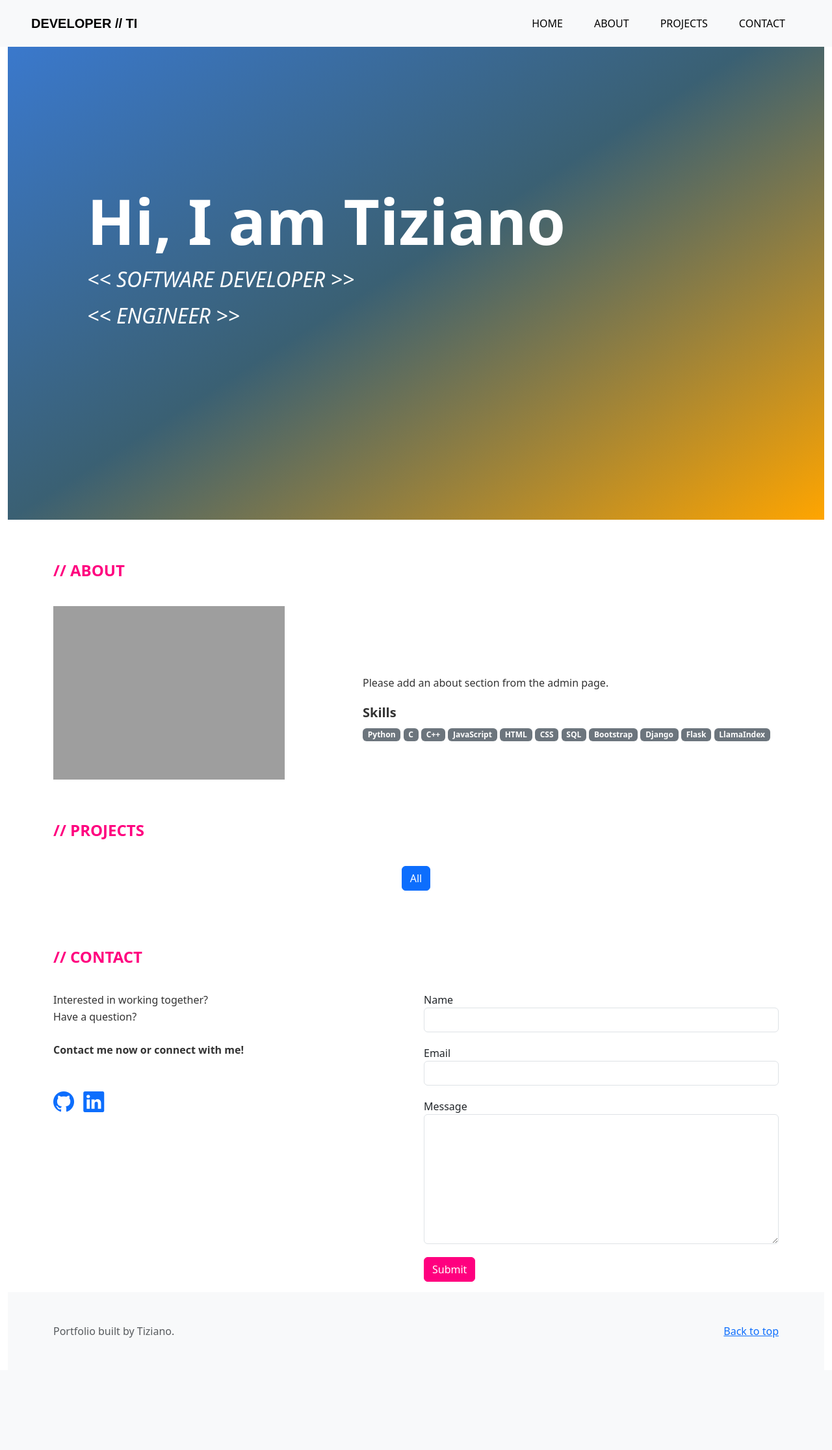
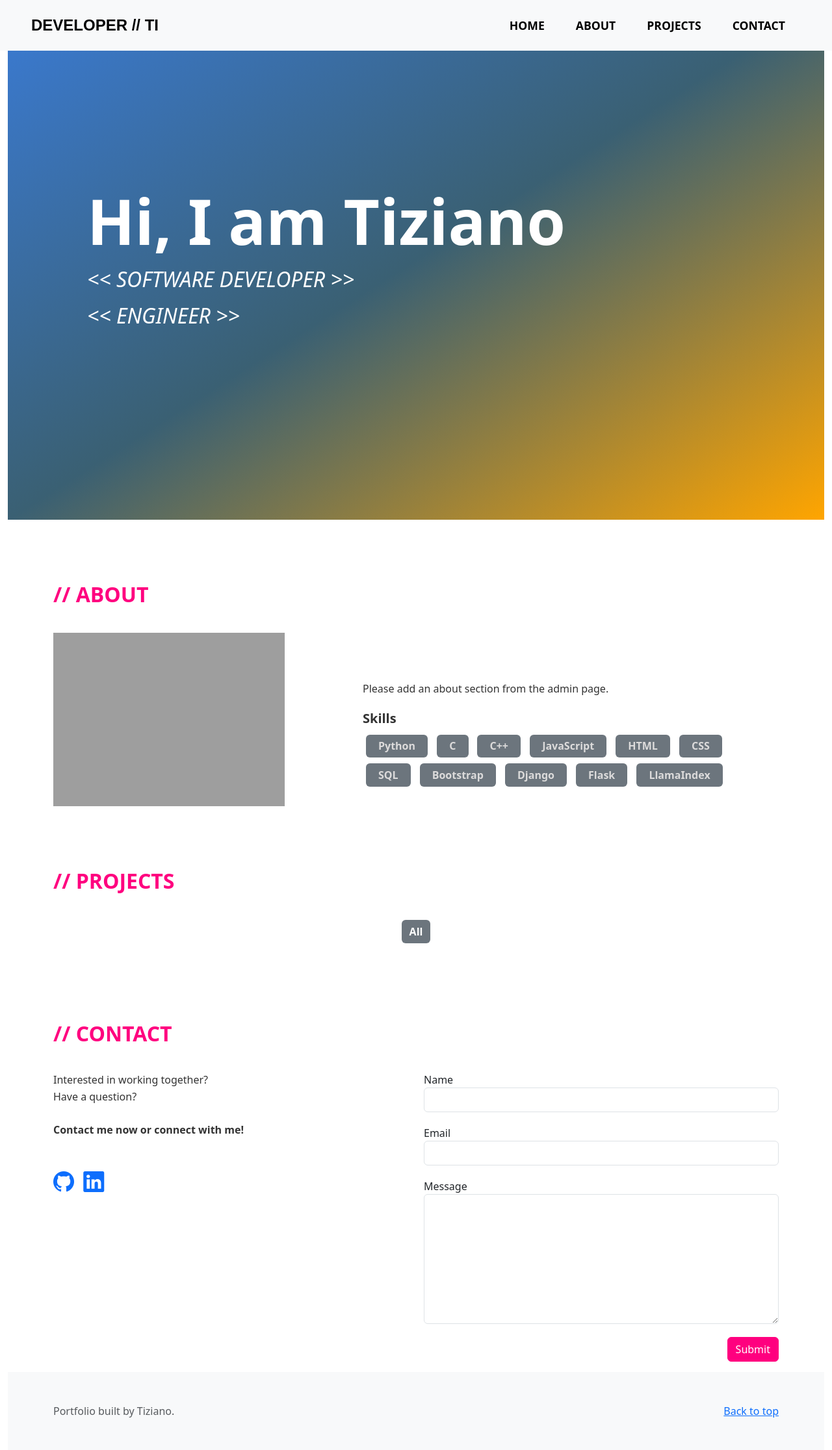
Before and after one commit to tiziaco/portfolio-website, a Django app: page / in a window 1280 px wide. Shown: the whole page at 65% size. Before the commit the page ends 2059 px from the top, so only its background shows below. Run offline with Django 5.2, Linux system fonts and the light colour scheme; data comes from the database, SQL or seed files in the repository; data that the repository does not hold is empty; grey boxes are pictures that could not be loaded.

Commit message:
update style and format all sections

```diff
--- a/portfolio/main/static/css/base.css
+++ b/portfolio/main/static/css/base.css
@@ -8,18 +8,27 @@ html {
 }
 
 .section-title {
-	font-size: 24px;
+	font-size: 2rem;
 	font-weight: bold;
 	color: #ff007f;
-	padding-top: 4rem;
+	padding-top: 6rem;
 	padding-bottom: 2rem;
 	text-transform: uppercase;
 }
 
 /* Navbar section */
-.navbar-brand {
+.navbar .navbar-brand {
 	font-family: 'Koulen', sans-serif;
 	font-weight: bold;
-	/* padding-left: 40px;
-	padding-right: 60px; */
+	font-size: 1.5rem;
 }
+
+.navbar-nav .nav-link {
+	font-weight: bold;
+	font-size: 1.1rem;
+}
+
+/* Change the hover color for navbar links */
+.navbar-nav .nav-link:hover {
+    color: #ff007f; /* Replace this with your desired hover color */
+}
--- a/portfolio/main/static/css/home.css
+++ b/portfolio/main/static/css/home.css
@@ -1,12 +1,8 @@
 /* Hero section */
 .hero {
-	/* z-index: 100; */
 	height: 100vh;
 	background: linear-gradient(to bottom right, #3a7bd5, #3a6073, orange);
 	color: white;
-	/* align-items: center;
-	justify-content: left;
-	text-align: center; */
 }
 
 .hero h1 {
@@ -16,8 +12,6 @@
 
 .hero p {
 	font-size: 2rem;
-	/* margin: 0; */
-	/* text-align: left; */
 }
 
 .hero .title-line {
@@ -25,7 +19,7 @@
 	margin-bottom: 0.5rem;
 }
 
-
+/* About section */
 .description {
 	font-size: 16px;
 	text-align: justify;
@@ -40,13 +34,20 @@
 	color: #333;
 }
 
-.profile-image {
+.about-picture {
 	width: 300px;
 	height: 400px;
 	border-radius: 5%;
 	object-fit: cover;
 	background-color: #fff;
 	box-shadow: 0 0 10px rgba(0, 0, 0, 0.1);
+}
+
+.skill-badge {
+    font-size: 1rem;
+    padding: 0.6rem 1.2rem;
+	margin: 0.3rem 0.3rem;
+	color: rgb(220, 219, 219) !important;
 }
 
 /* Projects section */
@@ -58,25 +59,16 @@
 	box-shadow: 0 4px 8px rgba(0, 0, 0, 0.1);
 	border-radius: 5px;
 	overflow: hidden;
+	transition: transform 0.3s ease, background-color 0.3s ease;
+	text-align: justify;
+	height: 23rem;
 }
 
-/* Additional styles to ensure equal height */
-
-.card-link-no-underline {
-    text-decoration: none; /* Remove underline from the link itself */
+.project-card:hover {
+	color: white;
+	background-color: #ff007f;
+	transform: translateY(-5px);
 }
-
-.card-link-no-underline .card-title,
-.card-link-no-underline .card-description {
-    text-decoration: none; /* Ensure underline is removed from text elements */
-    color: inherit; /* Keep the text color unchanged */
-}
-
-.card-link-no-underline:hover .card-title,
-.card-link-no-underline:hover .card-description {
-    text-decoration: none; /* Ensure underline is removed on hover */
-}
-
 
 .project-card .card-img-top {
 	height: 200px;
@@ -89,30 +81,67 @@
     flex-grow: 1;
 }
 
-.project-card .card-title {
-	font-size: 18px;
-	font-weight: bold;
+.project-card .icon-container {
+    text-align: right;
+    color: grey;
 }
 
-.project-card .card-title a {
-	text-decoration: none;
-	color: #333;
+.project-card .icon-container i {
+    font-size: 1.6rem;
 }
 
-.project-card .card-title a:hover {
-	color: #ff007f;
-}
-
-.project-card .card-text {
-	font-size: 14px;
-	color: #555;
+.project-card .card-title {
+	color: #333;
+	padding-top: 1rem;
+	font-size: 1.5rem;
+	font-weight: bold;
+    text-align: center;
 }
 
 .project-card .card-description {
-	font-size: 16px;
-	line-height: 1.6;
+	font-size: 1.05rem;
+	line-height: 1.6rem;
 	color: #333;
-	margin-top: 10px;
+	margin-top: 1rem;
+}
+
+.project-card .stack-container {
+    margin-top: auto; /* Push to the bottom */
+}
+
+/* Display stack-span elements inline and add margin */
+.project-card .stack-span {
+    display: inline-block;
+    color: darkgray;
+    margin-right: 10px;
+    margin-top: 5px;
+    font-size: 1.1rem;
+}
+
+/* Additional styles to remove link underlined effects */
+.card-link-no-underline .card-title,
+.card-link-no-underline .card-description {
+    text-decoration: none;
+    color: inherit;
+}
+
+.card-link-no-underline ,
+.card-link-no-underline:hover .card-title,
+.card-link-no-underline:hover .card-description {
+    text-decoration: none; /* Ensure underline is removed on hover */
+}
+
+/* Style for the filter buttons */
+.filter-buttons .btn {
+    font-weight: bold;
+    background-color: #6c757d;
+    border: none;
+    color: white;
+}
+
+/* Change the button color on hover */
+.filter-buttons .btn:hover {
+    background-color: #ff007f;
 }
 
 
@@ -143,6 +172,11 @@
 	margin-bottom: 20px;
 }
 
+.contact-form .button-container {
+    text-align: right;
+    color: grey;
+}
+
 .contact-form .btn {
 	background-color: #ff007f;
 	border-color: #ff007f;
@@ -155,5 +189,5 @@
 }
 
 #message {
-    min-height: 200px; /* Adjust the value as needed (in pixels) */
+    min-height: 200px;
 }
```
